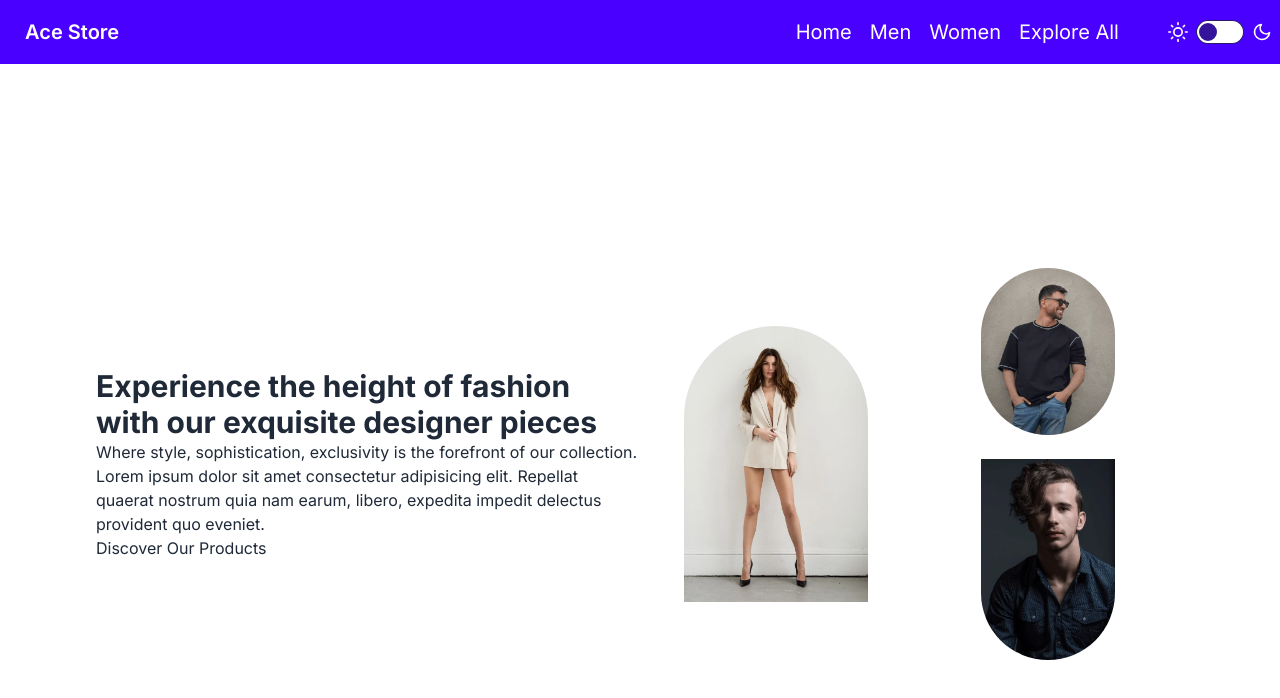
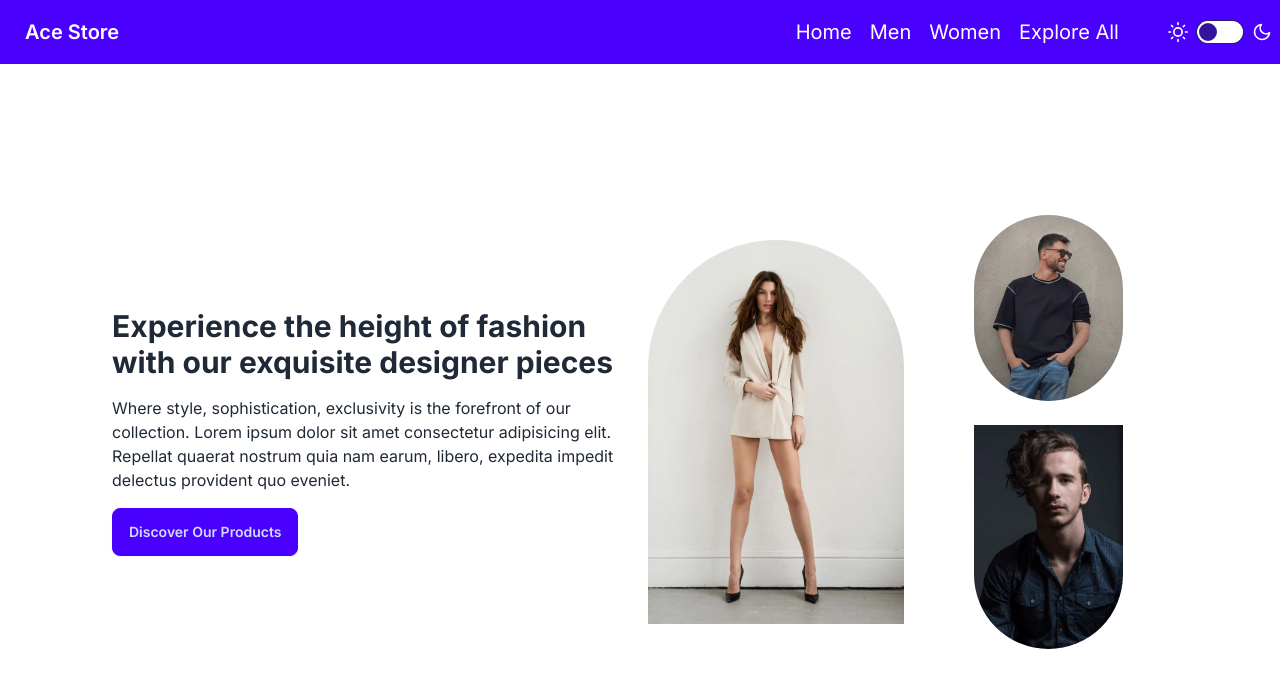
Before and after one commit to ajarek/next-14-ep-28-clothing-ecommerce, a Next.js app: page / in a window 1280 px wide. Shown: the top 698 px of the page. Built offline with nearby package versions, Linux system fonts and the light colour scheme.

Commit message:
added Image

```diff
--- a/app/page.tsx
+++ b/app/page.tsx
@@ -4,11 +4,12 @@ import Link from "next/link";
 
 export default function Home() {
   return (
-    <main className=" min-h-screen  grid grid-cols-2 max-sm:grid-cols-1 items-center justify-between p-24">
-      <div>
+    <main className="min-h-[calc(100vh-64px)]  grid grid-cols-2 max-sm:grid-cols-1 items-center
+     px-24">
+      <div className="flex flex-col gap-4 px-4">
      <h1 className="text-3xl font-bold">Experience the height of fashion with our exquisite designer pieces</h1>
      <p>Where style, sophistication, exclusivity is the forefront of our collection. Lorem ipsum dolor sit amet consectetur adipisicing elit. Repellat quaerat nostrum quia nam earum, libero, expedita impedit delectus provident quo eveniet.</p>
-     <Link href='/store/all'>Discover Our Products</Link>
+     <Link className="btn btn-primary w-fit " href='/store/all'>Discover Our Products</Link>
 
       </div>
       <div className= 'grid grid-cols-2 max-sm:grid-cols-1  place-items-center'>
@@ -17,18 +18,18 @@ export default function Home() {
         <Image
         src='/images/home-photo-3.webp'
         alt='foto'
-        width={200}
-        height={400}
+        width={330}
+        height={500}
         className="rounded-t-full bg-clip-content p-2  hover:border-4 hover:border-blue-300 transition border-dashed"
         />
         </Link>
-        <div className='flex flex-col gap-2'>
+        <Link href='/store/men' className='flex flex-col gap-2'>
 
         <Image
         src='/images/home-photo-2.webp'
         alt='foto'
-        width={150}
-        height={200}
+        width={165}
+        height={250}
         className="rounded-full bg-clip-content p-2 hover:border-4 hover:border-blue-300 transition border-dashed"
         />
 
@@ -36,11 +37,11 @@ export default function Home() {
         <Image
         src='/images/home-photo-1.webp'
         alt='foto'
-        width={150}
-        height={200}
+        width={165}
+        height={250}
         className="rounded-b-full bg-clip-content p-2 hover:border-4 hover:border-blue-300 transition border-dashed"
         />
-        </div>
+        </Link>
       </div>
     </main>
   );
```
